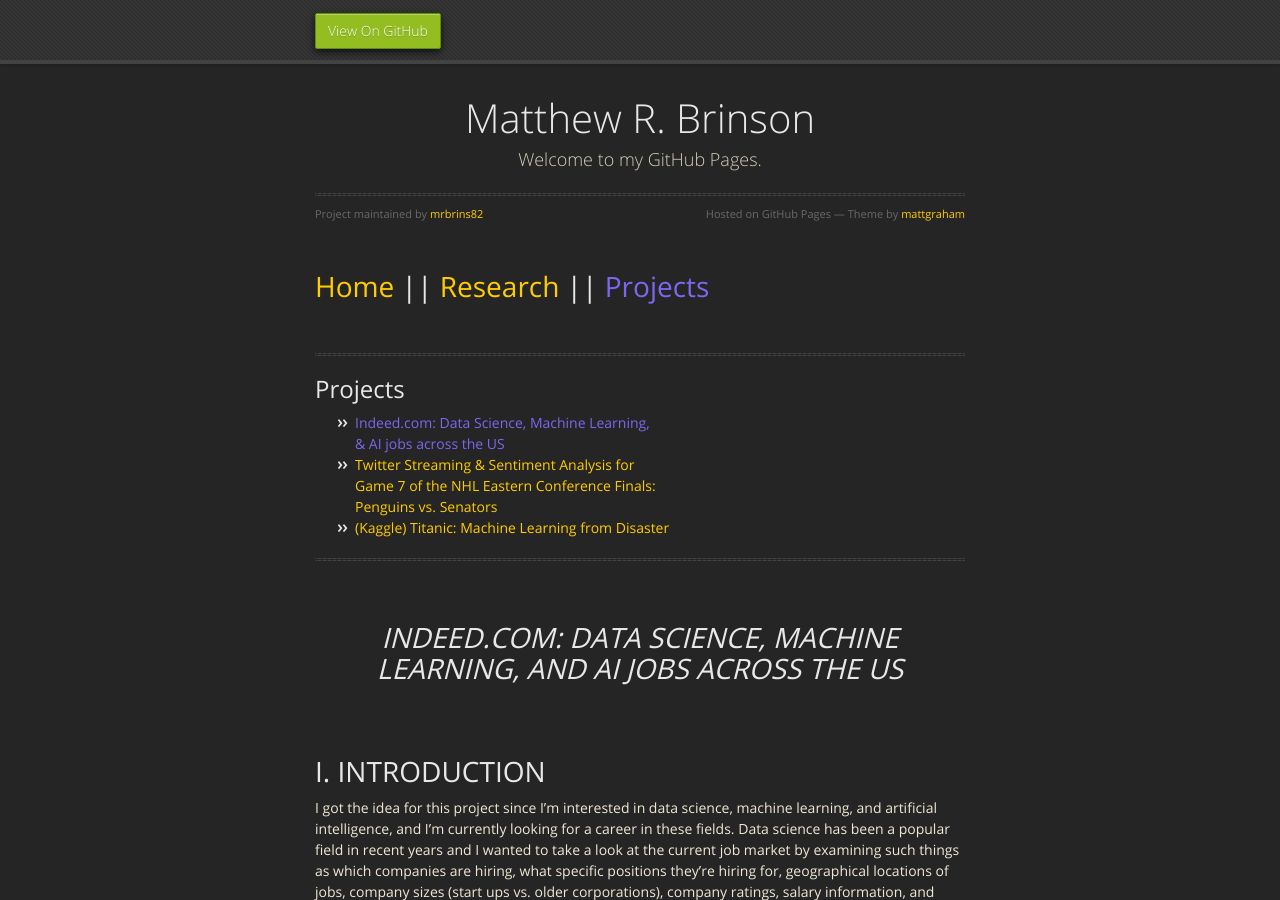
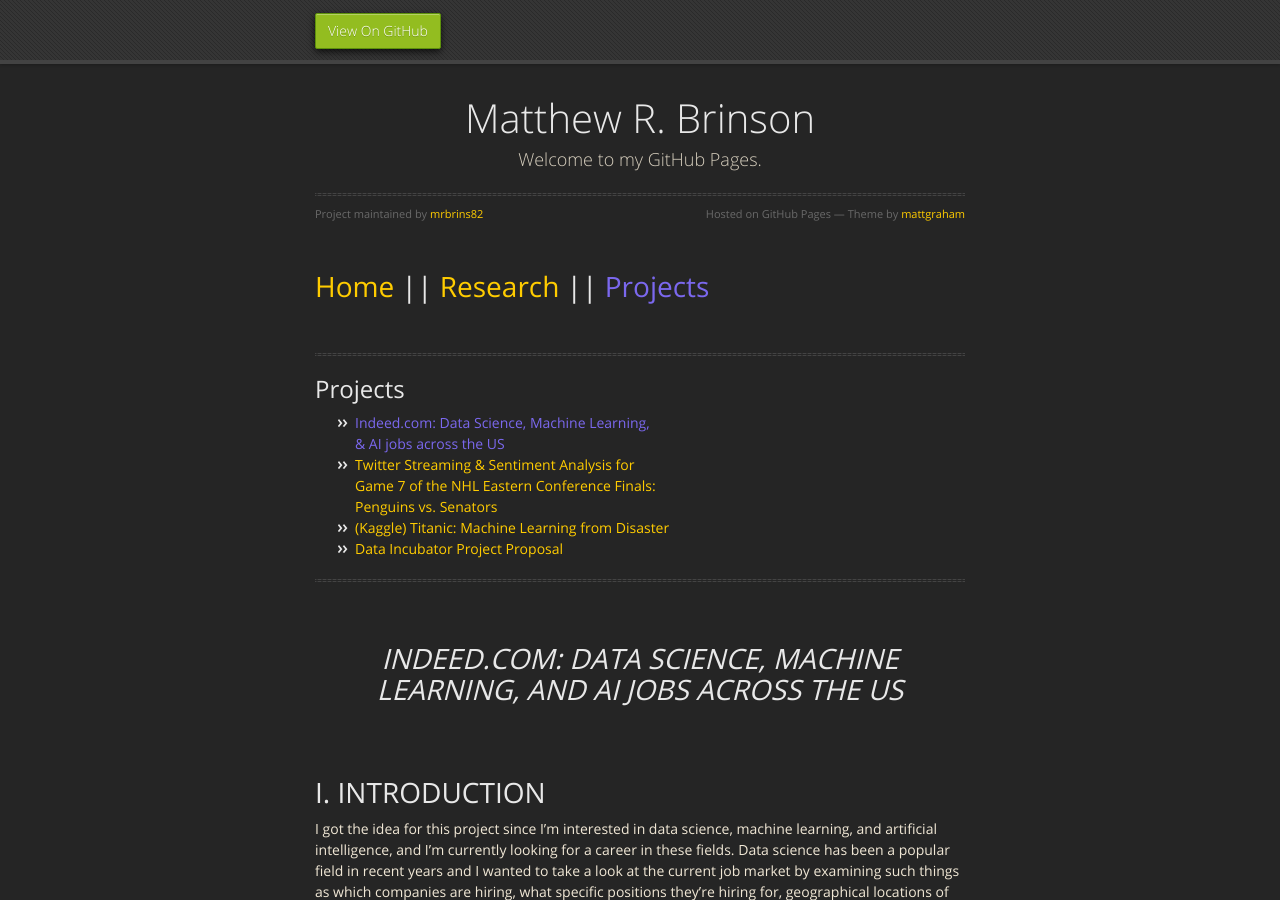
Before and after one commit to mrbrins82/mrbrins82.github.io, a Jekyll site: the page built from indeed.md, in a window 1280 px wide and 900 px high. Built offline with Jekyll 4.4.1, drawn with Linux system fonts in a browser that asks for light colours; nearby versions of some CDN libraries; a script that is not in the unit is left out; our own code applies the rules of GitHub Pages for plain Markdown files.

Commit message:
updated indeed page

```diff
--- a/indeed.md
+++ b/indeed.md
@@ -11,7 +11,7 @@ layout: default
 *   <font color="MediumSlateBlue">Indeed.com: Data Science, Machine Learning,<br/>& AI jobs across the US</font>
 *   [Twitter Streaming & Sentiment Analysis for<br/>Game 7 of the NHL Eastern Conference Finals:<br/>Penguins vs. Senators](hockeytweets)<br/>
 *   [(Kaggle) Titanic: Machine Learning from Disaster](kaggle_titanic)<br/>
-<!-- *   [(Kaggle) House Prices: Advanced Regression Techniques](kaggle_houseprices)<br/> -->
+*   [Data Incubator Project Proposal](dataincubator)<br/>
 <!-- *   [(Kaggle) Personalized Medicine: Redefining Cancer Treatment](kaggle_cancer)<br/> -->
 
 
```
